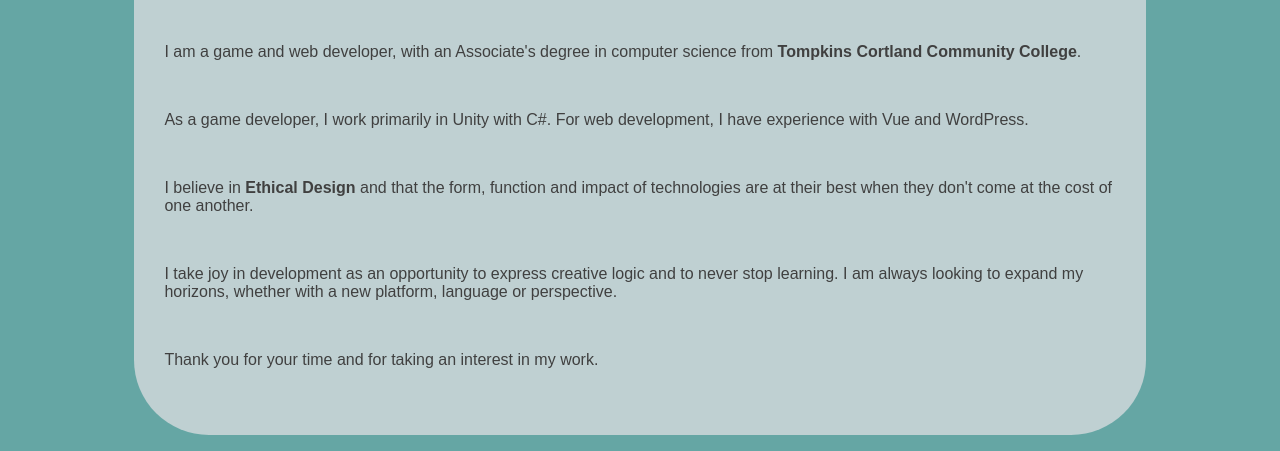
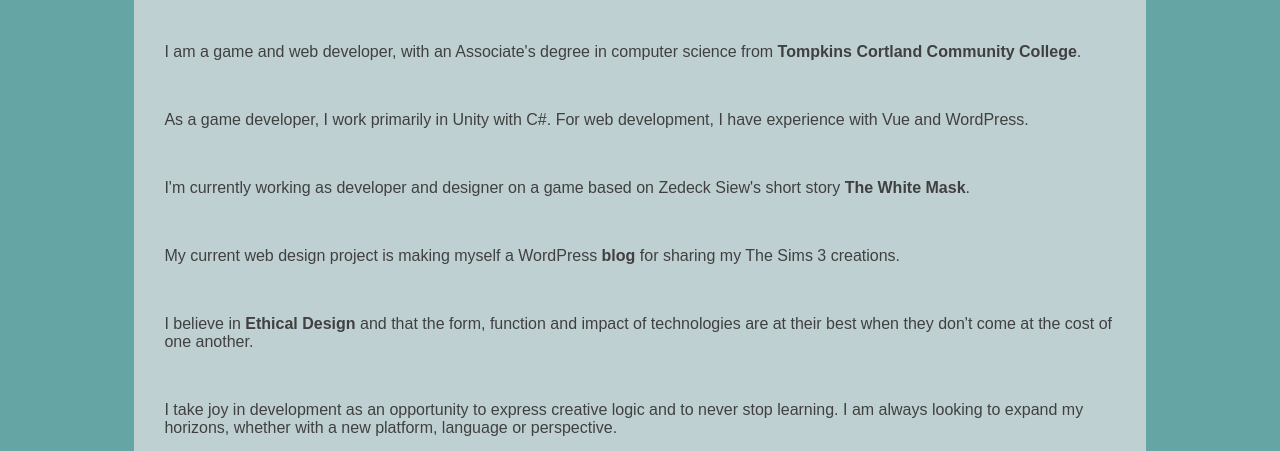
Before and after one commit to Melzorra/portfolio-page, a plain HTML site: page index.html in a window 1280 px wide. Shown: the part 349-800 px from the top of the page. Drawn offline with Linux system fonts and the light colour scheme.

Commit message:
Update index.html
Updated current projects, including WordPress blog link

```diff
--- a/index.html
+++ b/index.html
@@ -21,13 +21,13 @@
             <p>As a game developer, I work primarily in Unity with C#.  For web development, I have experience with Vue and WordPress.</p>
             <br>
 
-<!--
-            <p>This space is for WordPress site link.</p>
+
+            <p>I'm currently working as developer and designer on a game based on Zedeck Siew's short story <a href="https://www.amazon.com/Cyberpunk-Malaysia-Various-ebook/dp/B01GPCENNG/ref=sr_1_1" target="_blank">The White Mask</a>.</p>
             <br>
 
-            <p>This space is for documentation example.</p>
+            <p>My current web design project is making myself a WordPress <a href="https://madebymelzorra.com" target="_blank">blog</a> for sharing my The Sims 3 creations.</p>
             <br>
--->
+
 
             <p>I believe in <a href="https://2017.ind.ie/ethical-design/" target="_blank">Ethical Design</a> and that the form, function and impact of technologies are at their best when they don't come at the cost of one another.</p>
             <br>
```
